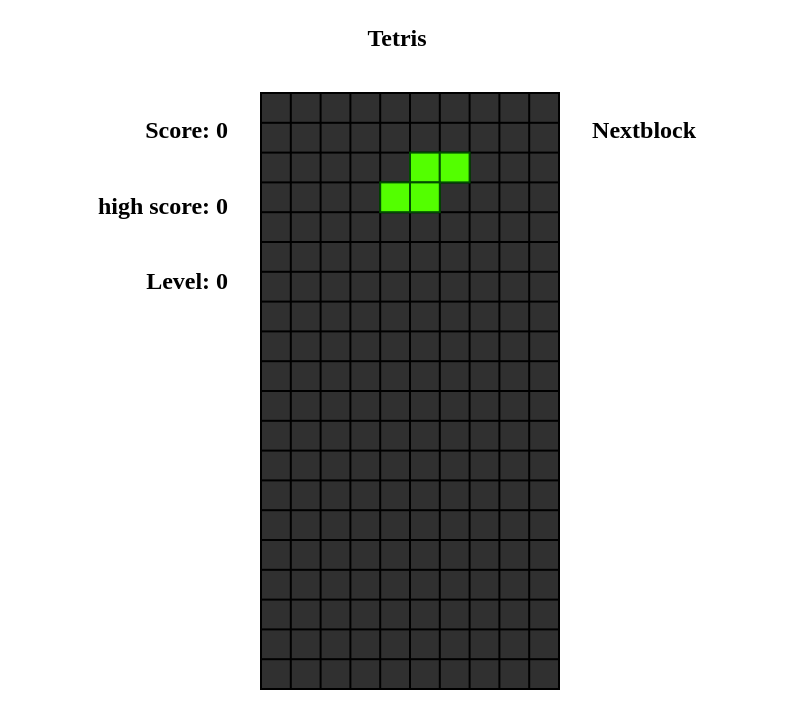
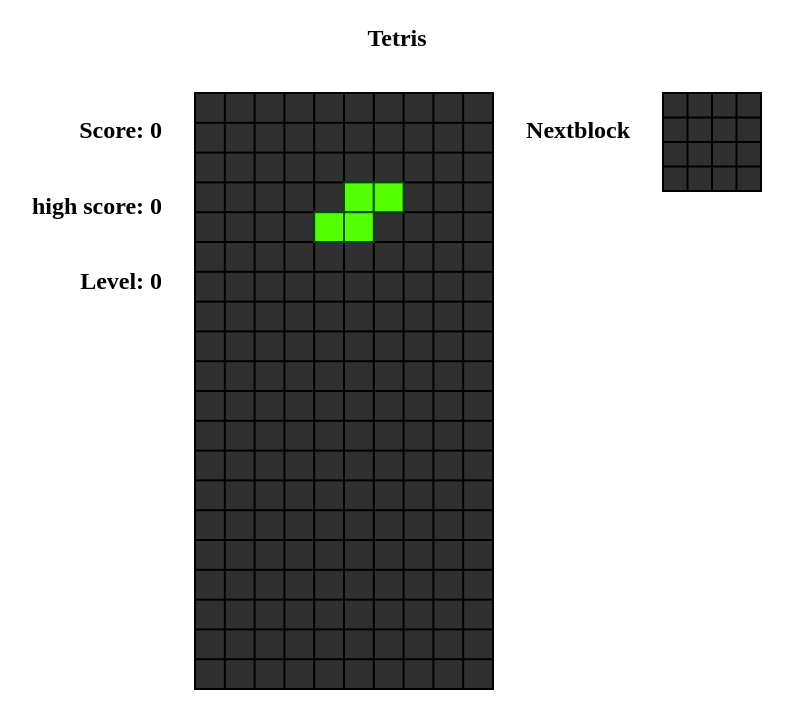
Before and after one commit to JosuaW07/Tetris, a React (Vite) app: page / in a window 1280 px wide. Shown: the top 728 px of the page, without its empty margins (243-1036 px from the left). Built offline with nearby package versions, Linux system fonts and the light colour scheme; a web font is replaced by a local one.

Commit message:
refactor: move block state to App and improve spawn logic

```diff
--- a/src/App.jsx
+++ b/src/App.jsx
@@ -1,4 +1,4 @@
-import React, {useEffect, useState} from 'react'
+import React, {useEffect, useRef, useState} from 'react'
 import "./mvp.css"
 import Canvas from "./Canvas.jsx";
 import Interface from "./Interface.jsx";
@@ -9,15 +9,97 @@ function App() {
     const canvaswidth = 300;
     const gap = 2;
 
+
     const [score, setScore] = useState(0)
     const [highScore, setHighScore] = useState(0)
     const [level, setLevel] = useState(0)
+
+    const [newblock, setnewblock] = useState(null)
+
+
+    const changeblock = () => {
+        const randomname = shapelist[Math.floor(Math.random() * shapelist.length)];
+        const shapedata = shapes[randomname];
+        const shapecolor = shapelist.indexOf(randomname) + 1;
+        setnewblock({
+            shape: shapedata,
+            color: shapecolor,
+            name: randomname
+
+        })
+    }
+
+    useEffect(() => {
+        changeblock()
+    }, [])
 
     useEffect(() => {
         if (score > highScore) {
             setHighScore(score)
         }
     }, [score]);
+
+    const shapes = {
+            T:
+                [
+                    {y: -1, x: 0},
+                    {y: 0, x: -1},
+                    {y: 0, x: 0},
+                    {y: 0, x: +1}
+                ],
+
+            o:
+                [
+                    {y: 0, x: 0},
+                    {y: 0, x: 1},
+                    {y: 1, x: 0},
+                    {y: 1, x: 1},
+                ],
+
+            I:
+                [
+                    {y: -2, x: 0},
+                    {y: -1, x: 0},
+                    {y: 0, x: 0},
+                    {y: +1, x: 0},
+                ],
+
+            L:
+                [
+                    {y: -1, x: 0},
+                    {y: 0, x: 0},
+                    {y: 1, x: 0},
+                    {y: 1, x: 1}
+                ],
+
+            J:
+                [
+                    {y: -1, x: 0},
+                    {y: 0, x: 0},
+                    {y: 1, x: 0},
+                    {y: 1, x: -1}
+                ],
+
+            S:
+                [
+                    {y: 0, x: 0},
+                    {y: 0, x: 1},
+                    {y: 1, x: 0},
+                    {y: 1, x: -1}
+                ],
+
+            Z:
+                [
+                    {y: 0, x: 0},
+                    {y: 0, x: -1},
+                    {y: 1, x: 0},
+                    {y: 1, x: 1}
+                ]
+        }
+    ;
+
+    const shapelist = Object.keys(shapes)
+
 
     return (
         <>
@@ -38,8 +120,12 @@ function App() {
                         UpdateScore={setScore}
                         UpdateLevel={setLevel}
                         CurrentLevel={level}
+                        newblock={newblock}
+                        Changeblock={changeblock}
                     />
-                    <Nextblock/>
+                    <Nextblock
+                        gap={gap}
+                    />
                 </div>
             </section>
         </>
--- a/src/Canvas.jsx
+++ b/src/Canvas.jsx
@@ -3,7 +3,7 @@ import DrawGrid from "./DrawGrid.js";
 
 const initialGrid = (rows, columns) => Array.from({length: rows}, () => Array(columns).fill(0))
 
-const Canvas = ({width, height, gap, UpdateScore, UpdateLevel, CurrentLevel}) => {
+const Canvas = ({width, height, gap, UpdateScore, UpdateLevel, CurrentLevel, Changeblock, newblock}) => {
 
     const columns = 10
     const rows = 20
@@ -19,66 +19,37 @@ const Canvas = ({width, height, gap, UpdateScore, UpdateLevel, CurrentLevel}) =>
 
     const posXRef = useRef(initialPosX)
     const posYRef = useRef(initialPosY)
-    const colorcodeRef = useRef(null)
 
     const removedrows = useRef(0)
     const levelRef = useRef(CurrentLevel)
+
+    const currentshapeRef = useRef(null)
+    const colorcodeRef = useRef(0)
+    const currentnameRef = useRef(null)
+
+    const spawnblock = () => {
+        console.log("spawn")
+        if (!newblock) return;
+
+        posXRef.current = initialPosX
+        posYRef.current = initialPosY
+
+        currentshapeRef.current = newblock.shape
+        colorcodeRef.current = newblock.color
+        currentnameRef.current = newblock.name
+
+        Changeblock()
+    }
+
+    useEffect(() => {
+        if (newblock && !currentshapeRef.current) {
+            spawnblock();
+        }
+    }, [newblock]);
+
     useEffect(() => {
         levelRef.current = CurrentLevel;
     }, [CurrentLevel]);
-
-    const tshape = [
-        {y: -1, x: 0},
-        {y: 0, x: -1},
-        {y: 0, x: 0},
-        {y: 0, x: +1}
-    ]
-
-    const oshape = [
-        {y: 0, x: 0},
-        {y: 0, x: 1},
-        {y: 1, x: 0},
-        {y: 1, x: 1},
-    ]
-
-    const ishape = [
-        {y: -2, x: 0},
-        {y: -1, x: 0},
-        {y: 0, x: 0},
-        {y: +1, x: 0},
-    ]
-
-    const lshape = [
-        {y: -1, x: 0},
-        {y: 0, x: 0},
-        {y: 1, x: 0},
-        {y: 1, x: 1}
-    ];
-
-    const jshape = [
-        {y: -1, x: 0},
-        {y: 0, x: 0},
-        {y: 1, x: 0},
-        {y: 1, x: -1}
-    ];
-
-    const sshape = [
-        {y: 0, x: 0},
-        {y: 0, x: 1},
-        {y: 1, x: 0},
-        {y: 1, x: -1}
-    ];
-
-    const zshape = [
-        {y: 0, x: 0},
-        {y: 0, x: -1},
-        {y: 1, x: 0},
-        {y: 1, x: 1}
-    ];
-
-    const currentshapeRef = useRef(ishape)
-    const shapes = [oshape, tshape, ishape, lshape, jshape, sshape, zshape]
-
 
 
     const blockcoloring = (isDrawing) => {
@@ -86,6 +57,7 @@ const Canvas = ({width, height, gap, UpdateScore, UpdateLevel, CurrentLevel}) =>
         const colorCode = isDrawing ? colorcodeRef.current : 0;
 
         currentcoordinates().forEach((coordinate) => {
+            if (!currentshapeRef.current) return;
             if (gridRef.current[coordinate.y] !== undefined) {
                 gridRef.current[coordinate.y][coordinate.x] = colorCode
             }
@@ -104,17 +76,17 @@ const Canvas = ({width, height, gap, UpdateScore, UpdateLevel, CurrentLevel}) =>
             checkgrid()
             if (currentcoordinates().some(coordinate => coordinate.y <= 0)) {
                 gameover()
-                changeblock()
+                spawnblock()
             } else {
-                changeblock()
+                Changeblock()
+                currentshapeRef.current = null
+                spawnblock()
             }
         }
         blockcoloring(true)
     }
 
     const gameover = () => {
-        posXRef.current = initialPosX;
-        posYRef.current = initialPosY;
         gridRef.current = initialGrid(rows, columns);
         UpdateScore(0);
         UpdateLevel(0)
@@ -159,19 +131,14 @@ const Canvas = ({width, height, gap, UpdateScore, UpdateLevel, CurrentLevel}) =>
             interval.current = initialInterval * Math.pow(0.9, newLevel);
             removedrows.current -= 10;
         }
-        console.log("updatecount", removedrows.current)
     }
 
-    const changeblock = () => {
-        const randomindex = (Math.floor(Math.random() * shapes.length))
-        currentshapeRef.current = shapes[randomindex]
-        posYRef.current = -3;
-        posXRef.current = 5;
-        colorcodeRef.current = randomindex + 1;
-    }
+
 
     const rotateShape = () => {
-        if (currentshapeRef.current !== oshape) {
+        if (!currentshapeRef.current || currentnameRef.current === "O") {
+            return;
+        }
             blockcoloring(false)
             const rotated = currentshapeRef.current.map(block => ({
                     x: -block.y,
@@ -180,10 +147,11 @@ const Canvas = ({width, height, gap, UpdateScore, UpdateLevel, CurrentLevel}) =>
             );
 
             moveBlock(0, 0, rotated);
-        }
+
     }
 
     const currentcoordinates = () => {
+        if (!currentshapeRef.current) return [];
         return currentshapeRef.current.map(block => ({
             x: block.x + posXRef.current,
             y: block.y + posYRef.current,
@@ -193,7 +161,7 @@ const Canvas = ({width, height, gap, UpdateScore, UpdateLevel, CurrentLevel}) =>
 
 
     useEffect(() => {
-        changeblock()
+        spawnblock()
         const canvas = canvasRef.current
         const ctx = canvas.getContext('2d')
         let animationId;
@@ -215,7 +183,6 @@ const Canvas = ({width, height, gap, UpdateScore, UpdateLevel, CurrentLevel}) =>
                 moveBlock(0, 1)
                 accumulator -= interval.current;
             }
-            console.log("interval", interval.current);
 
 
             DrawGrid(ctx, width, columns, rows, gap, gridRef.current, canvas)
--- a/src/Nextblock.jsx
+++ b/src/Nextblock.jsx
@@ -1,7 +1,30 @@
-export default function Nextblock() {
+import React, {useEffect, useRef} from "react";
+import DrawGrid from "./DrawGrid.js";
+
+const initialGrid = (rows, columns) => Array.from({length: rows}, () => Array(columns).fill(0))
+
+export default function Nextblock({gap}) {
+    const width = 100;
+    const height = width;
+    const columns = 4;
+    const rows = columns;
+    const canvasRef = useRef(null)
+    const gridRef = useRef(initialGrid(rows, columns));
+
+    useEffect(() => {
+
+        const canvas = canvasRef.current
+        const ctx = canvas.getContext('2d')
+
+        DrawGrid(ctx, width, columns, rows, gap, gridRef.current, canvas)
+
+    }, [])
+
+
     return (
         <>
             <h2>Nextblock</h2>
+            <canvas ref={canvasRef} width={width} height={height}/>
         </>
     )
 }
```
Lines whose indentation alone changed are shown as unchanged.
